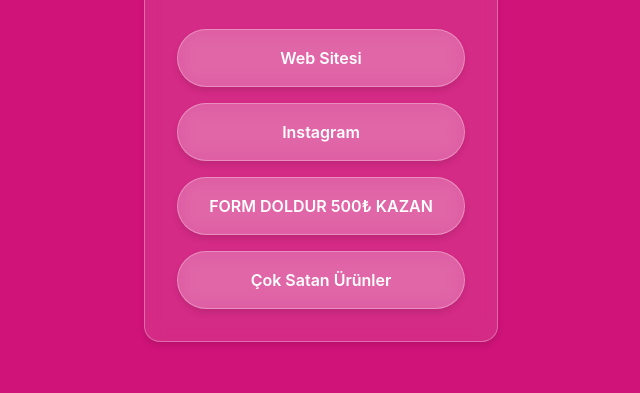
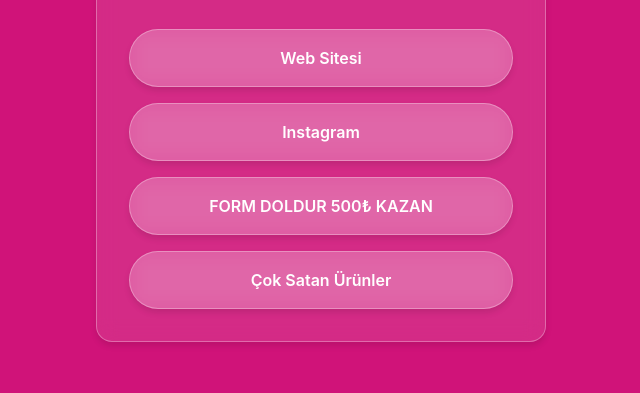
Before and after one commit to evguncons/linko, a plain HTML site: page index.html in a window 1280 px wide. Shown: the part 407-800 px from the top of the page, without its empty margins (319-959 px from the left). Drawn offline with nearby package versions, Linux system fonts and the light colour scheme.

Commit message:
Update index.html

```diff
--- a/index.html
+++ b/index.html
@@ -12,7 +12,8 @@
             background-color: #d01379;
         }
         .main-container {
-            max-width: 450px;
+            max-width: 90%;
+            width: 450px;
         }
         /* Glassmorphism effect */
         .glass-container {
@@ -46,6 +47,12 @@
         }
         .animate-fade-in {
             animation: fadeIn 1s ease-out forwards;
+        }
+        @media (min-width: 640px) {
+            .main-container {
+                max-width: 450px;
+                width: 100%;
+            }
         }
     </style>
 </head>
```
